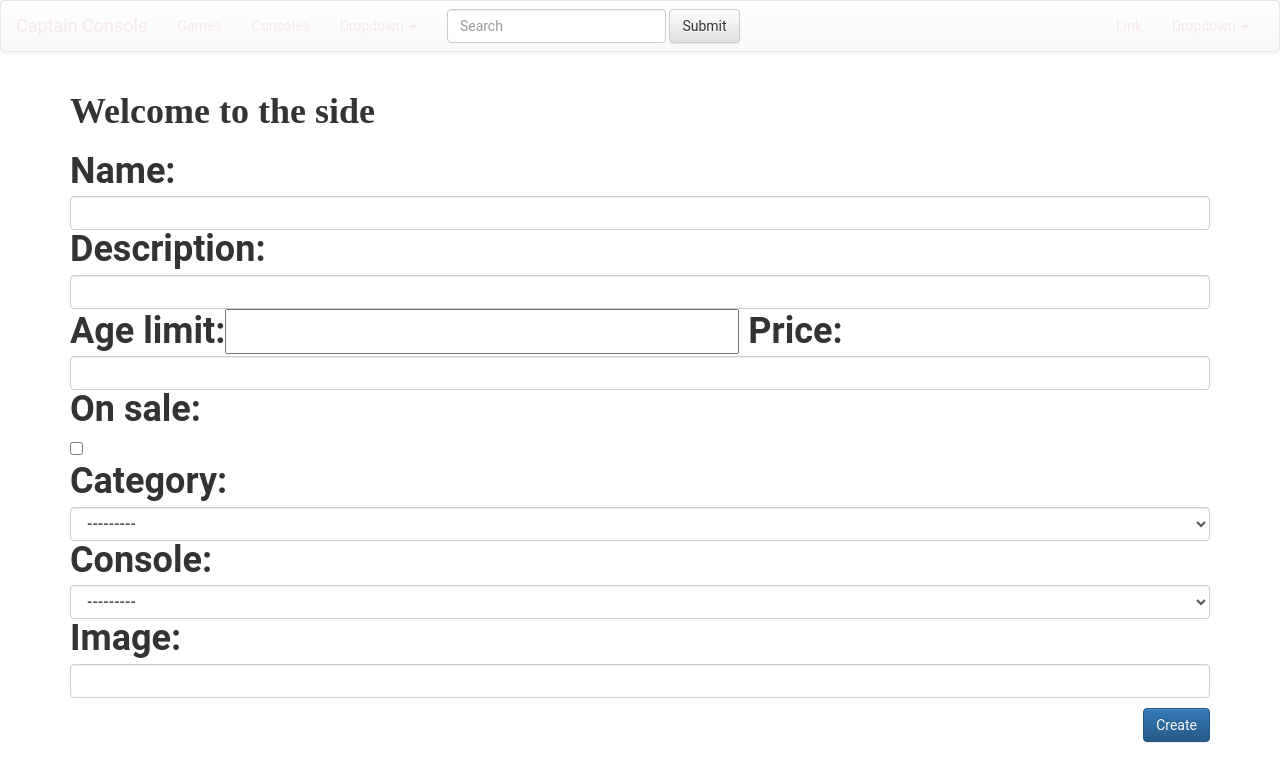
After one commit to karalif/captain_console, a Django app: page /create_game in a window 1280 px wide. The commit adds this page. Shown: the top 782 px of the page. Run offline with Django 3.2, Linux system fonts and the light colour scheme; data that the repository does not hold is empty; some libraries are stand-ins or nearby versions.

Commit message:
POST og DELETE

```diff
--- a/console/models.py
+++ b/console/models.py
@@ -2,6 +2,8 @@ from django.db import models
 
 class ConsoleCategory(models.Model):
     name = models.CharField(max_length=255)
+    def __str__(self):
+        return self.name
 
 class Console(models.Model):
     name = models.CharField(max_length=255)
@@ -10,3 +12,5 @@ class Console(models.Model):
     price = models.FloatField()
     on_sale = models.BooleanField()
     category = models.ForeignKey(ConsoleCategory, on_delete=models.CASCADE)
+    def __str__(self):
+        return self.name
--- /dev/null
+++ b/game/forms/game_form.py
@@ -0,0 +1,17 @@
+from django.forms import ModelForm, widgets
+from game.models import Games
+from django import forms
+
+class GameCreateForm(ModelForm):
+    image = forms.CharField(required=True, widget=forms.TextInput(attrs={'class': 'form-control'}))
+    class Meta:
+        model= Games
+        exclude = {'id'}
+        widgets = {
+            'name': widgets.TextInput(attrs={ 'class':'form-control' }),
+            'description': widgets.TextInput(attrs={ 'class':'form-control' }),
+            'category': widgets.Select(attrs={ 'class':'form-control' }),
+            'price': widgets.NumberInput(attrs={ 'class':'form-control' }),
+            'console': widgets.Select(attrs={ 'class':'form-control' }),
+            'on_sale': widgets.CheckboxInput(attrs={ 'class':'checkbox' })
+        }
--- a/game/models.py
+++ b/game/models.py
@@ -13,7 +13,11 @@ class Games(models.Model):
     on_sale = models.BooleanField()
     category = models.ForeignKey(ConsoleCategory, on_delete=models.CASCADE)
     console = models.ForeignKey(Console, on_delete=models.CASCADE)
+    def __str__(self):
+        return self.name
 
 class GameImage(models.Model):
     image = models.CharField(max_length=999)
     game = models.ForeignKey(Games, on_delete=models.CASCADE)
+    def __str__(self):
+        return self.image
--- a/game/urls.py
+++ b/game/urls.py
@@ -2,5 +2,7 @@ from django.urls import path
 from . import views
 urlpatterns = [
     path('', views.index, name="game-index"),
-    path('<int:id>', views.get_game_by_id, name="game_details")
+    path('<int:id>', views.get_game_by_id, name="game_details"),
+    path('create_game', views.create_game, name="create_game"),
+    path('delete_game/<int:id>',views.delete_game, name="delete_game")
 ]
--- a/game/views.py
+++ b/game/views.py
@@ -1,5 +1,6 @@
-from django.shortcuts import render, get_object_or_404
-from game.models import Games
+from django.shortcuts import render, get_object_or_404, redirect
+from game.models import Games, GameImage
+from game.forms.game_form import GameCreateForm
 
 def index(request):
     context = {'games': Games.objects.all().order_by('name')}
@@ -10,3 +11,22 @@ def get_game_by_id(request, id):
     return render(request, 'game/game_details.html', {
         'game': get_object_or_404(Games, pk=id)
     })
+
+def create_game(request):
+    if request.method == 'POST':
+        form = GameCreateForm(data=request.POST)
+        if form.is_valid():
+            game = form.save()
+            game_image = GameImage(image = request.POST['image'], game=game)
+            game_image.save()
+            return redirect('game-index')
+    else:
+        form = GameCreateForm()
+    return render(request, 'game/create_game.html', {
+        'form': form
+    })
+
+def delete_game(request, id):
+    game = get_object_or_404(Games, pk=id)
+    game.delete()
+    return redirect('game-index')
--- /dev/null
+++ b/templates/game/create_game.html
@@ -0,0 +1,8 @@
+{% extends "base.html" %}
+{% block content %}
+    <form class="form form-horizontal" action="{% url 'create_game' %}" method="post">
+        {% csrf_token %}
+        {{ form }}
+        <input type="submit" value="Create" class=" btn btn-primary pull-right" style="clear:both; margin: 10px 0" />
+    </form>
+{% endblock %}
--- a/templates/game/game_details.html
+++ b/templates/game/game_details.html
@@ -8,4 +8,6 @@
     {% for game_image in game.gameimage_set.all %}
         <img src="{{game_image.image}}"class="game.img" />
     {% endfor %}
+
+    <a href="{% url 'delete_game' game.id %}" class="block btn btn-primary">Delete game</a>
 {% endblock %}
```
